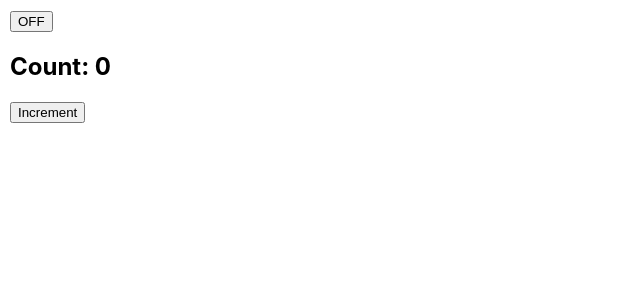
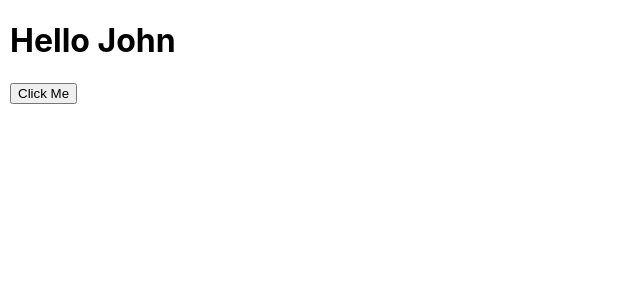
Before and after one commit to heyRahull/React-Tutorial, a React (Create React App) app: page / in a window 1280 px wide. Shown: the top 300 px of the page, without its empty margins (0-640 px from the left). Built offline with nearby package versions, Linux system fonts and the light colour scheme.

Commit message:
video 9 - Method as props

```diff
--- a/src/App.js
+++ b/src/App.js
@@ -1,12 +1,11 @@
 import React from "react";
-import Toggle from "./Toggle.js";
-import Counter from "./Counter.js";
+import ParentComponent from "./ParentComponent";
 
 function App() {
   return (
     <>
-      <Toggle />
-      <Counter />
+      {/* <Toggle /> */}
+      <ParentComponent />
     </>
   );
 }
--- /dev/null
+++ b/src/ChildComponent.js
@@ -0,0 +1,12 @@
+import React from "react";
+
+function ChildComponent(props) {
+  return (
+    <>
+      <h1>Hello {props.name}</h1>
+      <button onClick={props.handleClick}>Click Me</button>
+    </>
+  );
+}
+
+export default ChildComponent;
--- a/src/Counter.js
+++ b/src/Counter.js
@@ -1,4 +1,4 @@
-// ---------------State in Functional Component-------------------
+//@thehumbleCoder
 import React, { useState } from "react";
 
 function Counter() {
--- /dev/null
+++ b/src/ParentComponent.js
@@ -0,0 +1,15 @@
+import React from "react";
+import ChildComponent from "./ChildComponent";
+
+function ParentComponent() {
+  const handleClick = () => {
+    console.log("Button is clicked");
+  };
+  return (
+    <>
+      <ChildComponent name="John" handleClick={handleClick} />
+    </>
+  );
+}
+
+export default ParentComponent;
```
